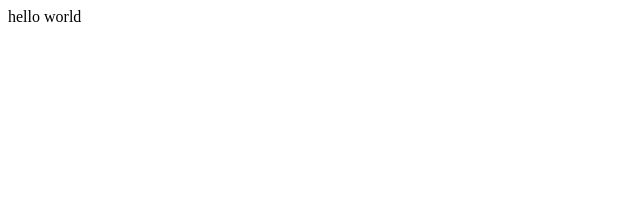
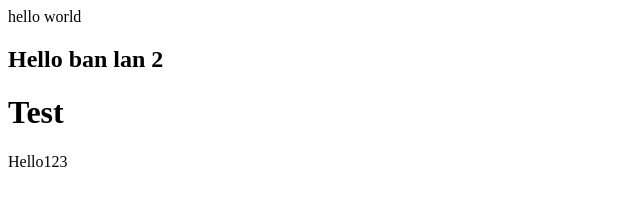
Before and after one commit to Mutteen/toturial, a plain HTML site: page index.html in a window 1280 px wide. Shown: the whole page, without its empty margins (0-640 px from the left). Drawn offline with Linux system fonts and the light colour scheme.

Commit message:
second commit

```diff
--- a/index.html
+++ b/index.html
@@ -1,3 +1,8 @@
 <p>
 hello world
 </p>
+<h2>
+Hello ban lan 2
+</h2>
+<h1>Test</h1>
+<p>Hello123</p>
```
